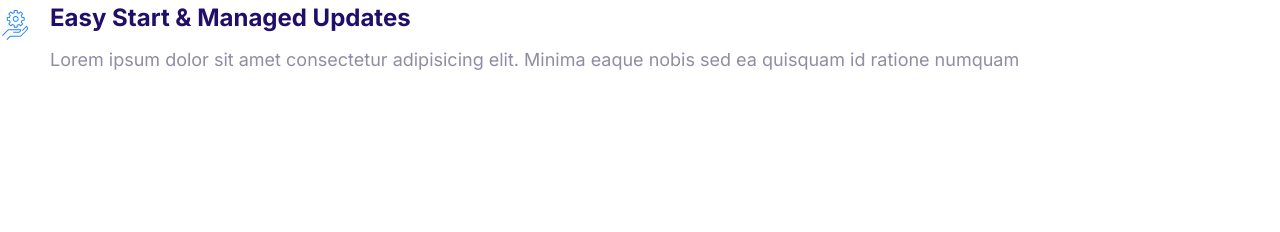
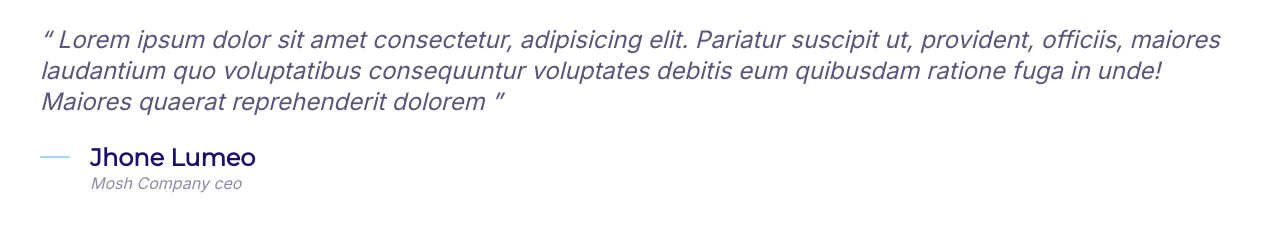
Before and after one commit to youhess/moshify_project, a plain HTML site: page index.html in a window 1280 px wide. Drawn offline with Linux system fonts and the light colour scheme.

Commit message:
set up component quote

```diff
--- a/css/stylel.css
+++ b/css/stylel.css
@@ -5,6 +5,7 @@
   --color-accent: #ff3400;
   --color-heading: #210e6b;
   --color-body: #918ca4;
+  --color-body-darker: #5c5577;
   --color-iconback: #f3f9fa;
   --color-border: #ccc;
   --border-radius: 40px;
@@ -349,3 +350,40 @@ a {
 .media__body {
   margin: 0 2rem;
 }
+/* quotes */
+.quote {
+  color: var(--color-body-darker);
+  font-size: 3rem;
+  font-style: italic;
+  line-height: 1.3;
+}
+.quote__text::before {
+  content: open-quote;
+}
+.quote__text::after {
+  content: close-quote;
+}
+.quote__author {
+  font-family: Montserrat, Arial, Helvetica, sans-serif;
+  font-style: normal;
+  margin-bottom: 0;
+}
+.quote .media__content {
+  font-size: 2rem;
+  color: var(--color-body);
+}
+.quote__line {
+  position: relative;
+  bottom: 10px;
+}
+@media screen and (min-width: 1024px) {
+  .quote {
+    font-size: 2.4rem;
+  }
+  .quote__author {
+    font-size: 2.4rem;
+  }
+  .quote .media__content {
+    font-size: 1.6rem;
+  }
+}
--- a/index.html
+++ b/index.html
@@ -10,24 +10,35 @@
       href="https://fonts.googleapis.com/css2?family=Inter:wght@400;700&display=swap"
       rel="stylesheet"
     />
+    <link
+      href="https://fonts.googleapis.com/css2?family=Montserrat&display=swap"
+      rel="stylesheet"
+    />
     <link rel="stylesheet" href="css/normalize.css" />
     <link rel="stylesheet" href="css/stylel.css" />
     <title>Document</title>
   </head>
   <body>
+    <blockquote class="quote">
+      <p class="quote__text">
+        Lorem ipsum dolor sit amet consectetur, adipisicing elit. Pariatur
+        suscipit ut, provident, officiis, maiores laudantium quo voluptatibus
+        consequuntur voluptates debitis eum quibusdam ratione fuga in unde!
+        Maiores quaerat reprehenderit dolorem
+      </p>
+      <footer>
         <div class="media">
           <div class="media__image">
-        <svg class="icon icon--primary">
-          <use xlink:href="images/sprite.svg#settings"></use>
+            <svg class="icon icon--primary quote__line">
+              <use xlink:href="images/sprite.svg#line"></use>
             </svg>
           </div>
           <div class="media__body">
-        <h3 class="media__title">Easy Start & Managed Updates</h3>
-        <p class="media__content">
-          Lorem ipsum dolor sit amet consectetur adipisicing elit. Minima eaque
-          nobis sed ea quisquam id ratione numquam
-        </p>
+            <h3 class="media__title quote__author">Jhone Lumeo</h3>
+            <p class="media__content">Mosh Company ceo</p>
           </div>
         </div>
+      </footer>
+    </blockquote>
   </body>
 </html>
```
Also changed, not shown: components/quote.html (added, +21 -0 lines). Lines whose indentation alone changed are shown as unchanged.
